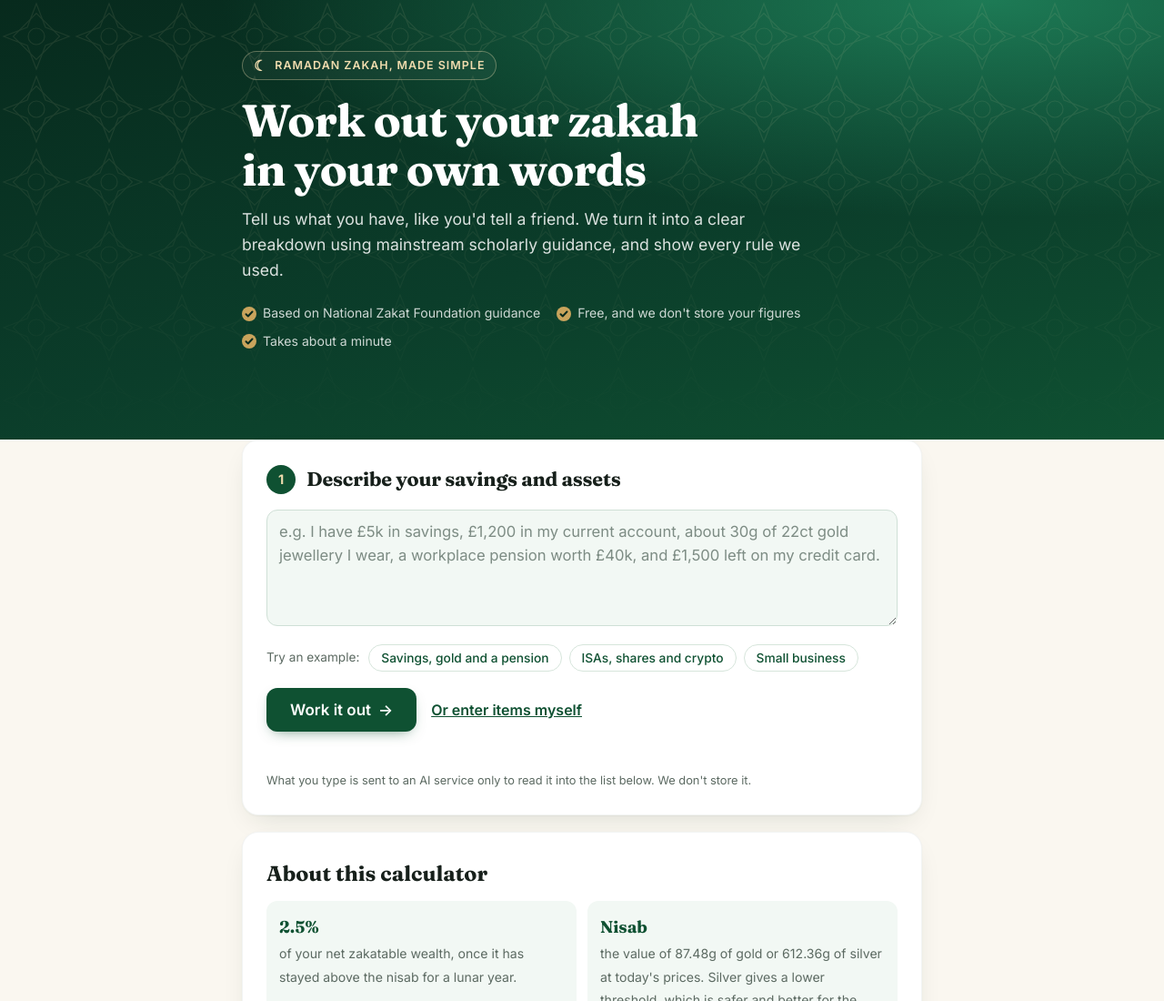
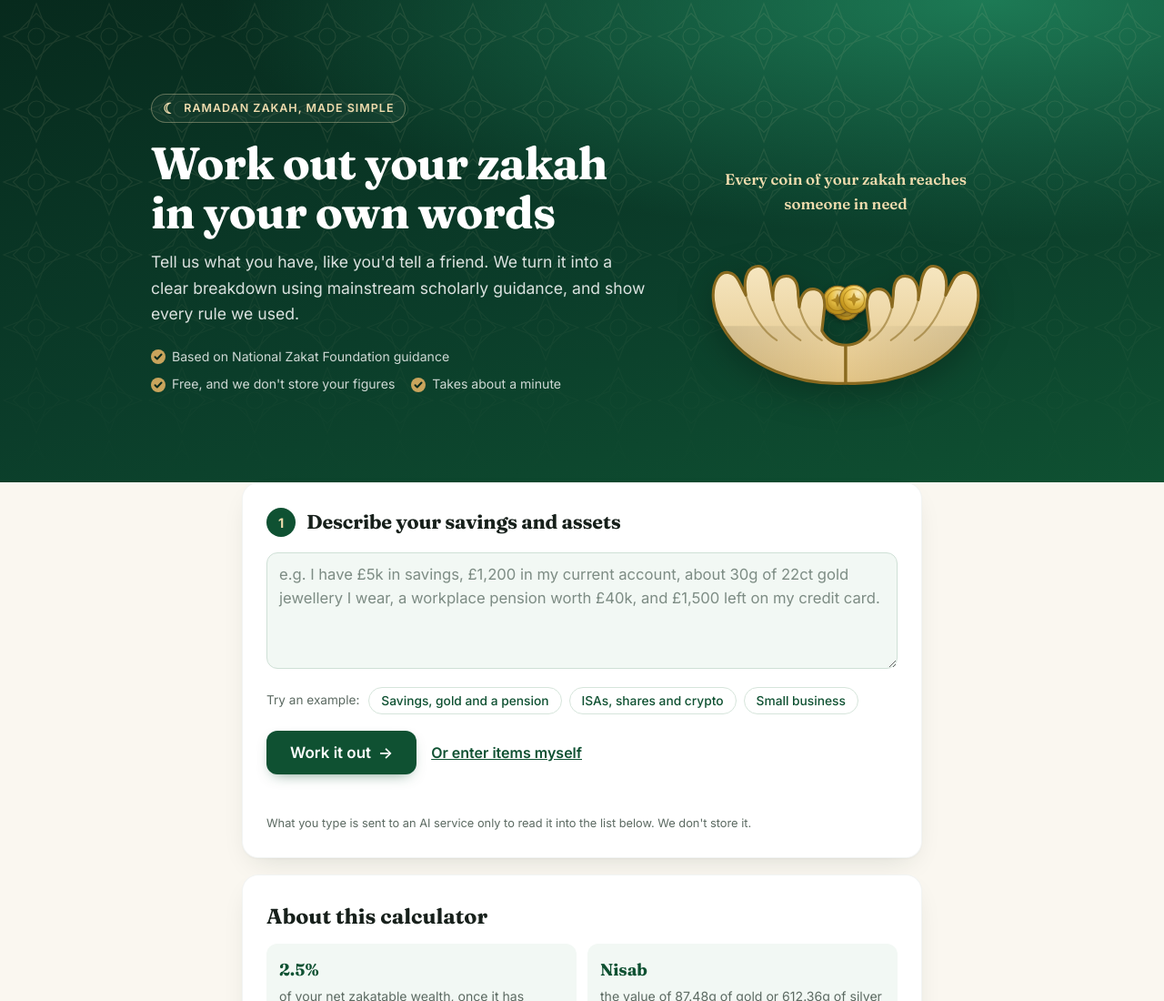
Before and after one commit to ApecUliar-Gaza/GazaDonoCalc, a website with bundled scripts: page public/index.html in a window 1280 px wide. Shown: the top 1100 px of the page at 91% size. Built offline with nearby package versions, Linux system fonts and the light colour scheme; files whose address does not match are found by name.

Commit message:
Coins falling into cupped hands on scroll and click; thank-you step pointing to the fundraiser
Co-Authored-By: Claude Opus 5.5 <noreply@anthropic.com>
Claude-Session: https://claude.ai/code/session_01W2agWykVwy6vHH92wFar8A

```diff
--- a/public/index.html
+++ b/public/index.html
@@ -20,7 +20,8 @@
 <body>
   <header class="hero">
     <div class="hero-pattern" aria-hidden="true"></div>
-    <div class="wrap hero-inner">
+    <div class="wrap hero-inner hero-grid">
+      <div class="hero-text">
       <p class="eyebrow"><span class="moon" aria-hidden="true">☾</span> Ramadan zakah, made simple</p>
       <h1>Work out your zakah in your own words</h1>
       <p class="lead">Tell us what you have, like you'd tell a friend. We turn it into a clear breakdown using mainstream scholarly guidance, and show every rule we used.</p>
@@ -30,6 +31,10 @@
         <li>Takes about a minute</li>
       </ul>
       <p class="hosted-by hidden" id="hosted-by"></p>
+      </div>
+      <figure class="giving hero-giving" id="hero-giving">
+        <figcaption>Every coin of your zakah reaches someone in need</figcaption>
+      </figure>
     </div>
   </header>
 
@@ -132,10 +137,13 @@
 
       <div class="donate" id="donate">
         <div class="donate-pattern" aria-hidden="true"></div>
-        <h3 id="donate-title">Support orphans in Gaza</h3>
-        <p id="donate-text"></p>
-        <a id="donate-link" class="btn donate-btn" href="#" target="_blank" rel="noopener">Give to Gaza orphans</a>
-        <div id="goal" class="goal hidden"><div class="bar"><span></span></div><p></p></div>
+        <div class="donate-body">
+          <h3 id="donate-title">Support orphans in Gaza</h3>
+          <p id="donate-text"></p>
+          <a id="donate-link" class="btn donate-btn" href="#" target="_blank" rel="noopener">Give to Gaza orphans</a>
+          <div id="goal" class="goal hidden"><div class="bar"><span></span></div><p></p></div>
+        </div>
+        <div class="giving donate-giving" id="donate-giving" aria-hidden="true"></div>
       </div>
 
       <form id="email-form" class="email" novalidate>
@@ -153,6 +161,14 @@
         <p id="email-status" class="status" role="status" aria-live="polite"></p>
         <p class="fineprint">We use your email to send this breakdown. We only add you to the mailing list if you tick the box. We don't keep your financial details. See our <a href="privacy.html" target="_top">privacy notice</a>.</p>
       </form>
+
+      <div class="thanks hidden" id="thanks" tabindex="-1">
+        <div class="giving thanks-giving" id="thanks-giving" aria-hidden="true"></div>
+        <h3>JazakAllahu khayran. Your breakdown is on its way.</h3>
+        <p id="thanks-text">Check your inbox in the next few minutes. One last step: turn your zakah into help for orphans in Gaza today.</p>
+        <a id="thanks-link" class="btn donate-btn big" href="#" target="_blank" rel="noopener">Give now</a>
+        <p class="fineprint">Know someone who needs to work out their zakah? <a href="#" id="thanks-share">Share this calculator on WhatsApp</a>.</p>
+      </div>
 
       <details class="breakdown">
         <summary>How each item was treated, with sources</summary>
--- /dev/null
+++ b/public/js/coins.js
@@ -0,0 +1,134 @@
+// Gold coins falling into cupped hands.
+// mountGiving(el) draws the hands; dropCoin(el) drops one coin. Respects reduced-motion.
+
+const HANDS_SVG = `
+<svg class="hands" viewBox="0 0 260 150" aria-hidden="true" focusable="false">
+  <defs>
+    <linearGradient id="handFill" x1="0" y1="0" x2="0" y2="1">
+      <stop offset="0" stop-color="#f6e6c0"/>
+      <stop offset="1" stop-color="#e2c486"/>
+    </linearGradient>
+    <linearGradient id="handShade" x1="0" y1="0" x2="1" y2="0">
+      <stop offset="0" stop-color="#000" stop-opacity=".10"/>
+      <stop offset=".5" stop-color="#000" stop-opacity="0"/>
+      <stop offset="1" stop-color="#000" stop-opacity=".10"/>
+    </linearGradient>
+  </defs>
+  <!-- left hand: palm curving into the bowl, fingers along the rim, thumb on top -->
+  <path d="M130 140 C 92 142, 46 128, 26 92 C 18 78, 16 62, 22 52 C 27 44, 36 46, 40 54 L 46 66
+           C 44 54, 46 44, 54 42 C 62 40, 66 48, 67 58 L 69 70 C 68 58, 72 50, 80 50 C 88 50, 90 58, 90 66 L 91 76
+           C 92 66, 96 60, 104 61 C 111 62, 113 70, 112 78 L 110 96 C 114 104, 122 108, 130 108 Z"
+        fill="url(#handFill)" stroke="#8a6a1f" stroke-width="2.4" stroke-linejoin="round"/>
+  <!-- right hand, mirrored -->
+  <path d="M130 140 C 168 142, 214 128, 234 92 C 242 78, 244 62, 238 52 C 233 44, 224 46, 220 54 L 214 66
+           C 216 54, 214 44, 206 42 C 198 40, 194 48, 193 58 L 191 70 C 192 58, 188 50, 180 50 C 172 50, 170 58, 170 66 L 169 76
+           C 168 66, 164 60, 156 61 C 149 62, 147 70, 148 78 L 150 96 C 146 104, 138 108, 130 108 Z"
+        fill="url(#handFill)" stroke="#8a6a1f" stroke-width="2.4" stroke-linejoin="round"/>
+  <path d="M26 92 C 46 128, 92 142, 130 140 C 168 142, 214 128, 234 92" fill="url(#handShade)" stroke="none"/>
+  <!-- finger creases -->
+  <g stroke="#8a6a1f" stroke-width="1.6" stroke-linecap="round" fill="none" opacity=".55">
+    <path d="M46 66 C 52 84, 60 96, 72 104"/><path d="M69 70 C 73 86, 80 96, 92 104"/><path d="M91 76 C 94 88, 100 98, 110 104"/>
+    <path d="M214 66 C 208 84, 200 96, 188 104"/><path d="M191 70 C 187 86, 180 96, 168 104"/><path d="M169 76 C 166 88, 160 98, 150 104"/>
+  </g>
+  <path d="M130 108 L 130 140" stroke="#8a6a1f" stroke-width="1.8" opacity=".6"/>
+</svg>`;
+
+const COIN_SVG = `
+<svg viewBox="0 0 40 40" aria-hidden="true" focusable="false">
+  <defs>
+    <radialGradient id="coinG" cx=".35" cy=".3" r=".8">
+      <stop offset="0" stop-color="#fff4c8"/>
+      <stop offset=".45" stop-color="#f2c94c"/>
+      <stop offset="1" stop-color="#b8860b"/>
+    </radialGradient>
+  </defs>
+  <circle cx="20" cy="20" r="18.5" fill="url(#coinG)" stroke="#8a6a1f" stroke-width="1.5"/>
+  <circle cx="20" cy="20" r="13.5" fill="none" stroke="#a87b12" stroke-width="1.2" opacity=".7"/>
+  <path d="M20 11 l2.6 6.3 6.4 2.7 -6.4 2.7 -2.6 6.3 -2.6 -6.3 -6.4 -2.7 6.4 -2.7z" fill="#a87b12" opacity=".75"/>
+</svg>`;
+
+const reduceMotion = () => window.matchMedia?.('(prefers-reduced-motion: reduce)').matches;
+
+export function mountGiving(el) {
+  if (!el || el.dataset.mounted) return;
+  el.dataset.mounted = '1';
+  el.insertAdjacentHTML('beforeend', `<div class="coin-pile"></div>${HANDS_SVG}`);
+  el._pile = 0;
+}
+
+// Drop one coin into the hands. Coins settle in a small pile; older ones fade away.
+export function dropCoin(el, { delay = 0 } = {}) {
+  if (!el) return;
+  mountGiving(el);
+  const pile = el.querySelector('.coin-pile');
+  const coin = document.createElement('div');
+  coin.className = 'coin';
+  coin.innerHTML = COIN_SVG;
+  const n = el._pile++;
+  // Landing spot: a loose heap in the middle of the bowl.
+  const slots = [[0, 4], [-9, -2], [9, -3], [0, -10], [-6, -17], [7, -18], [0, -25], [-3, -32]];
+  const [lx, ly] = slots[n % slots.length];
+  const startX = lx + (Math.random() * 60 - 30);
+  coin.style.setProperty('--x', `${lx}px`);
+  coin.style.setProperty('--y', `${ly}px`);
+  pile.appendChild(coin);
+
+  if (reduceMotion()) {
+    coin.style.transform = `translate(${lx}px, ${ly}px)`;
+  } else {
+    const fall = el.clientHeight * 0.9 + 60;
+    coin.animate(
+      [
+        { transform: `translate(${startX}px, ${-fall}px) rotateY(0deg) scale(1.05)`, opacity: 0, offset: 0 },
+        { opacity: 1, offset: 0.12 },
+        { transform: `translate(${lx}px, ${ly}px) rotateY(720deg) scale(1)`, easing: 'cubic-bezier(.3,0,.6,1)', offset: 0.78 },
+        { transform: `translate(${lx}px, ${ly - 12}px) rotateY(810deg) scale(1)`, easing: 'ease-out', offset: 0.88 },
+        { transform: `translate(${lx}px, ${ly}px) rotateY(900deg) scale(1)`, easing: 'ease-in', offset: 1 },
+      ],
+      { duration: 1300, delay, fill: 'both' },
+    ).finished.then(() => {
+      el.classList.remove('glow');
+      void el.offsetWidth; // restart the glow animation
+      el.classList.add('glow');
+    }).catch(() => {});
+  }
+  // Keep the pile small.
+  const coins = pile.querySelectorAll('.coin');
+  if (coins.length > 8) {
+    const old = coins[0];
+    old.animate([{ opacity: 1 }, { opacity: 0 }], { duration: 400, fill: 'forwards' }).finished.then(() => old.remove()).catch(() => old.remove());
+  }
+}
+
+// Drop a coin for every `step` pixels scrolled down, while the element is on screen.
+export function coinsOnScroll(el, step = 160) {
+  if (!el) return;
+  mountGiving(el);
+  let last = window.scrollY;
+  let acc = 0;
+  let visible = true;
+  new IntersectionObserver(([e]) => { visible = e.isIntersecting; }, { threshold: 0.2 }).observe(el);
+  window.addEventListener('scroll', () => {
+    const y = window.scrollY;
+    const d = y - last;
+    last = y;
+    if (!visible || d <= 0) return;
+    acc += d;
+    if (acc >= step) {
+      acc = 0;
+      dropCoin(el);
+    }
+  }, { passive: true });
+}
+
+// Drop a few coins the first time the element scrolls into view.
+export function coinsOnView(el, count = 3) {
+  if (!el) return;
+  mountGiving(el);
+  const io = new IntersectionObserver(([e]) => {
+    if (!e.isIntersecting) return;
+    io.disconnect();
+    for (let i = 0; i < count; i++) dropCoin(el, { delay: i * 280 });
+  }, { threshold: 0.5 });
+  io.observe(el);
+}
--- a/public/styles.css
+++ b/public/styles.css
@@ -211,3 +211,38 @@ body.embed .footer { padding-bottom: 16px; }
 .option { border: 1px solid var(--line); border-radius: 14px; padding: 16px; margin: 12px 0; }
 .option h3 { margin: 0 0 4px; }
 .option .tag { display: inline-block; font-size: .72rem; font-weight: 700; text-transform: uppercase; letter-spacing: .06em; color: var(--green-700); background: var(--green-100); border-radius: 999px; padding: 2px 9px; margin-left: 6px; vertical-align: middle; }
+
+/* ---------- giving hands + falling coins ---------- */
+.hero-grid { display: grid; grid-template-columns: minmax(0, 1.35fr) minmax(0, .9fr); gap: 28px; align-items: end; }
+.wrap.hero-grid { max-width: 980px; }
+@media (min-width: 900px) { main.wrap, .footer.wrap { max-width: 780px; } }
+@media (max-width: 760px) { .hero-grid { grid-template-columns: 1fr; gap: 8px; } }
+.giving { position: relative; margin: 0; perspective: 600px; }
+.giving .hands { display: block; width: 100%; height: auto; position: relative; z-index: 2; filter: drop-shadow(0 10px 18px rgba(0, 0, 0, .25)); transition: filter .3s; }
+.giving .coin-pile { position: absolute; left: 50%; bottom: 27%; width: 0; height: 0; z-index: 1; }
+.giving .coin { position: absolute; left: -17px; top: -17px; width: 34px; height: 34px; will-change: transform; transform-style: preserve-3d; }
+.giving .coin svg { width: 100%; height: 100%; display: block; filter: drop-shadow(0 2px 3px rgba(0, 0, 0, .3)); }
+.giving.glow .hands { animation: handGlow .7s ease-out; }
+@keyframes handGlow { 0% { filter: drop-shadow(0 10px 18px rgba(0, 0, 0, .25)) drop-shadow(0 0 0 rgba(242, 201, 76, 0)); }
+  35% { filter: drop-shadow(0 10px 18px rgba(0, 0, 0, .25)) drop-shadow(0 0 16px rgba(242, 201, 76, .85)); }
+  100% { filter: drop-shadow(0 10px 18px rgba(0, 0, 0, .25)) drop-shadow(0 0 0 rgba(242, 201, 76, 0)); } }
+.hero-giving { padding-top: 120px; max-width: 340px; justify-self: center; width: 100%; }
+.hero-giving figcaption { text-align: center; color: var(--gold-light); font-family: var(--serif); font-size: 1.05rem; margin-top: 8px; position: relative; z-index: 2; }
+@media (max-width: 760px) { .hero-giving { max-width: 200px; padding-top: 46px; margin-top: 0; } .hero-giving figcaption { font-size: .88rem; } .hero { padding-top: 40px; } }
+
+.donate { display: grid; grid-template-columns: minmax(0, 1fr) 170px; gap: 12px; align-items: end; }
+.donate-body { position: relative; }
+.donate-giving { padding-top: 90px; }
+.donate-giving .hands { filter: drop-shadow(0 8px 12px rgba(90, 60, 0, .2)); }
+@media (max-width: 600px) { .donate { grid-template-columns: 1fr; } .donate-giving { width: 170px; justify-self: center; padding-top: 70px; order: -1; } }
+
+.thanks { text-align: center; background: linear-gradient(160deg, var(--green-800), var(--green-700)); color: #fff; border-radius: 16px; padding: 10px 22px 24px; margin: 8px 0 0; outline: none; }
+.thanks h3 { font-family: var(--serif); font-size: 1.4rem; color: var(--gold-light); margin: 6px 0 8px; }
+.thanks p { color: rgba(255, 255, 255, .85); margin: 0 auto 16px; max-width: 46ch; }
+.thanks .fineprint { color: rgba(255, 255, 255, .7); margin-top: 14px; }
+.thanks .fineprint a { color: var(--gold-light); }
+.thanks .donate-btn { background: var(--gold-light); color: var(--green-900); }
+.thanks .donate-btn:hover { background: #fff; }
+.thanks-giving { width: 200px; margin: 0 auto; padding-top: 90px; }
+body.embed .hero-giving { display: none; }
+@media (prefers-reduced-motion: reduce) { .giving.glow .hands { animation: none; } html { scroll-behavior: auto; } }
```
Also changed, not shown: public/js/app.js (+35 -0 lines).
